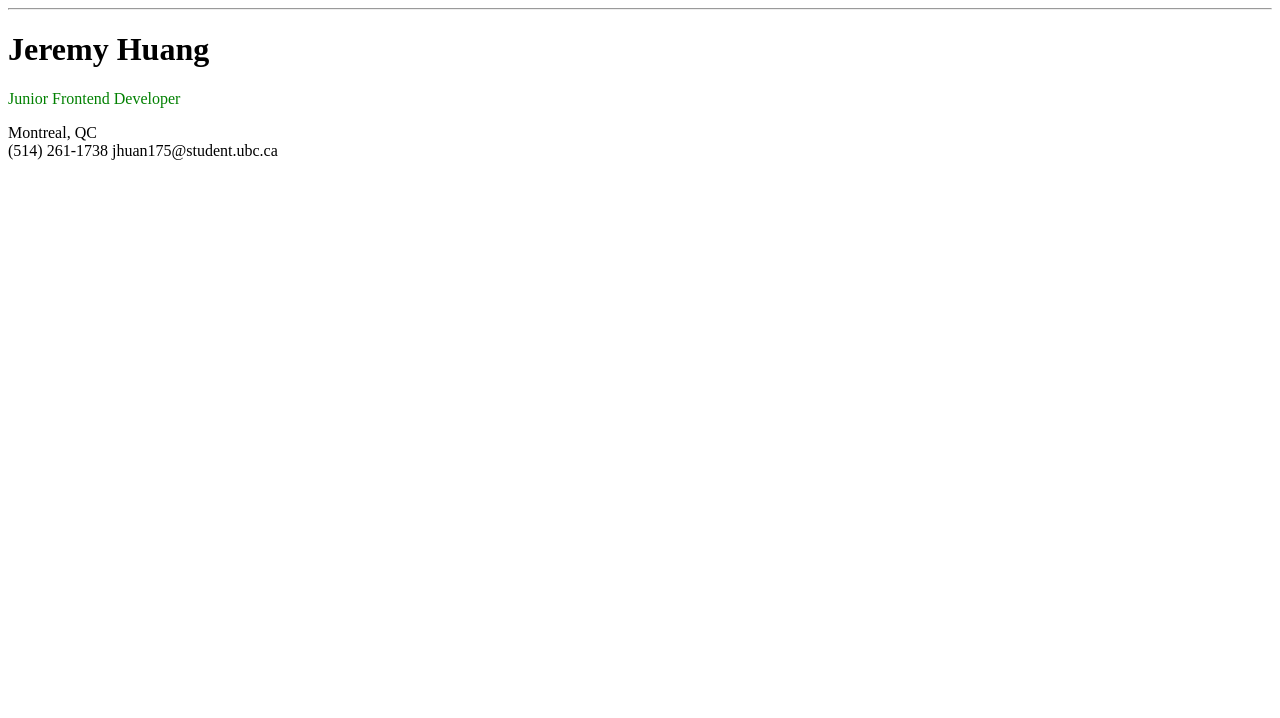
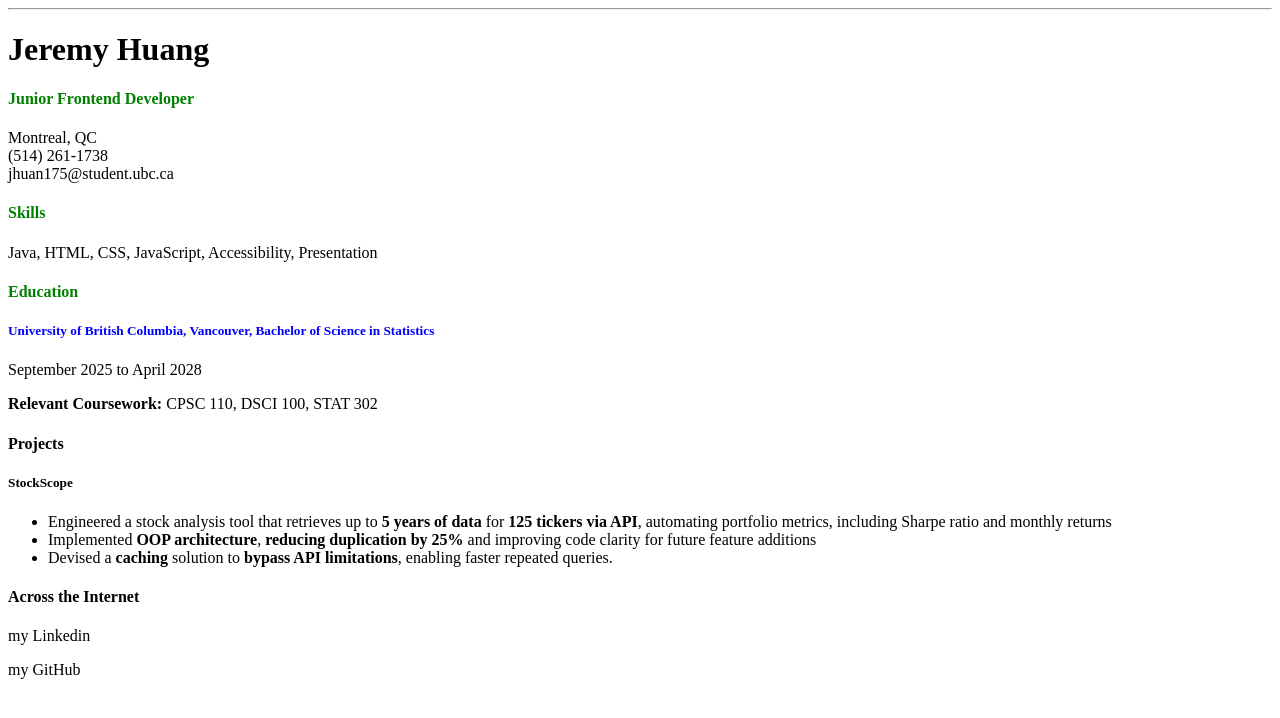
Before and after one commit to MilcToast/roadmap_sh_projects, a plain HTML site: page cv.html in a window 1280 px wide. Drawn offline with Linux system fonts and the light colour scheme.

Commit message:
Filled out information for cv.html

```diff
--- a/cv.html
+++ b/cv.html
@@ -2,14 +2,33 @@
   <body>
     <hr>
     <h1>Jeremy Huang</h1>
-    <p style="color:green">Junior Frontend Developer</p>
+    <h4 style="color:green">Junior Frontend Developer</h4>
 
     <p>
     Montreal, QC <br>
-    (514) 261-1738
+    (514) 261-1738 <br>
     jhuan175@student.ubc.ca
     </p>
 
+    <h4 style="color:green">Skills</h4>
+    <p>Java, HTML, CSS, JavaScript, Accessibility, Presentation</p>
+
+    <h4 style="color:green">Education</h4>
+    <h5 style="color:blue">University of British Columbia, Vancouver, Bachelor of Science in Statistics</h5>
+    <p>September 2025 to April 2028</p>
+    <p><strong>Relevant Coursework: </strong> CPSC 110, DSCI 100, STAT 302</p>
+
+    <h4>Projects</h4>
+    <h5>StockScope</h5>
+    <ul>
+    <li>Engineered a stock analysis tool that retrieves up to <strong>5 years of data</strong> for <strong>125 tickers via API</strong>, automating portfolio metrics, including Sharpe ratio and monthly returns</li>
+    <li>Implemented <strong>OOP architecture</strong>, <strong>reducing duplication by 25%</strong> and improving code clarity for future feature additions</li>
+    <li>Devised a <strong>caching</strong> solution to <strong>bypass API limitations</strong>, enabling faster repeated queries.</li>
+    </ul>
+
+    <h4>Across the Internet</h4>
+    <p><a href="https://www.linkedin.com/in/jeremy--huang/"></a>my Linkedin</p>
+    <p><a href="https://github.com/MilcToast"></a>my GitHub</p>
 
   </body>
 </html>
```
